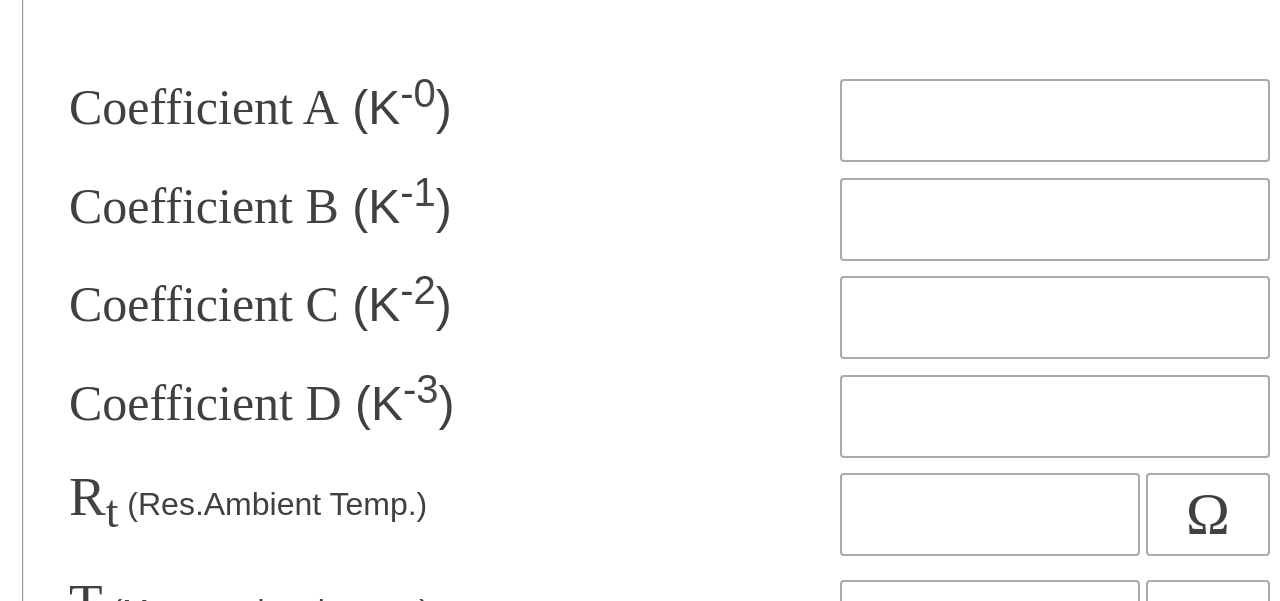
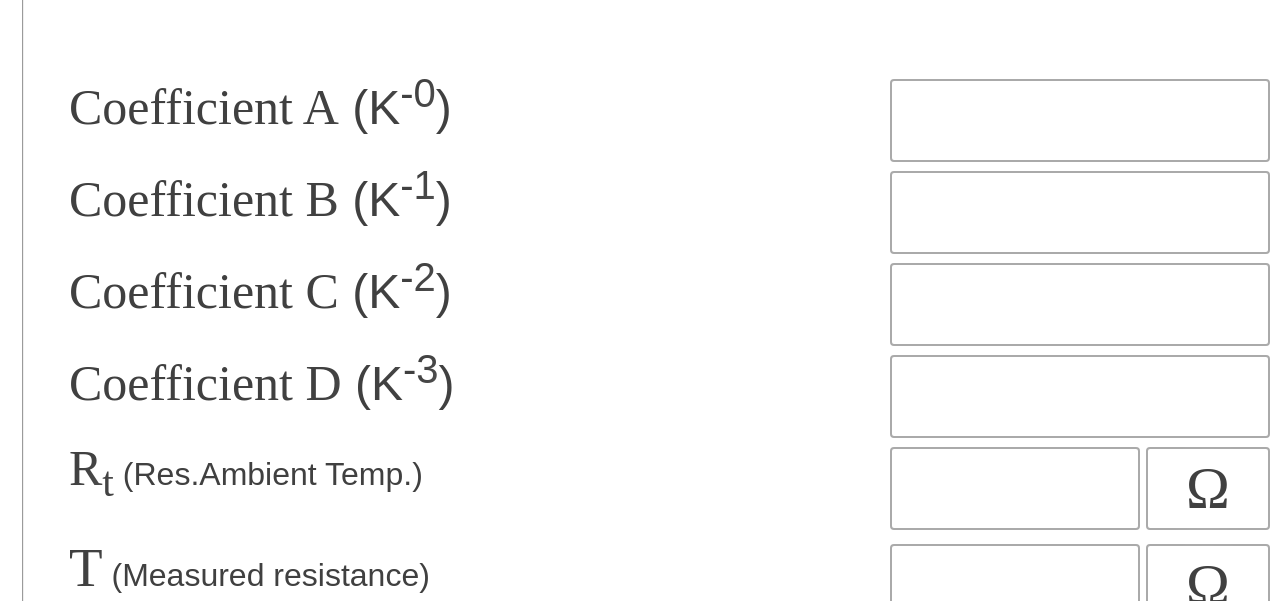
Before and after one commit to mayur4535/test, a website: page index.html in a window 1280 px wide. Shown: the part 199-800 px from the top of the page. Drawn offline with nearby package versions, Linux system fonts and the light colour scheme; a web font is replaced by a local one.

Commit message:
Update index.html

```diff
--- a/index.html
+++ b/index.html
@@ -211,25 +211,25 @@ input[type=checkbox]{
 
 <fieldset><legend><div colspan="2" align="center" height="19">
 <h3>Input</h3></div></legend>
-<label for="r2" style="font-size:50;" >Coefficient A</label><font face="Arial" size="7"> (K<sup>-0</sup>)  </font><input  name="A"  class="intro"  style="position: absolute;   width:430; text-align
-:center;right: 10px;"class="form-control" type="text" />
-<h1 style="font-size:50;"></h1>
+<label for="r2" style="font-size:50;" >Coefficient A</label><font face="Arial" size="7"> (K<sup>-0</sup>)  </font><input  name="A"  class="intro"  style="position: absolute;   width:380; text-align
+:center;right: 10px;"class="form-control" type="number" />
+<h1 style="font-size:40;"></h1>
 
-<label for="r2" style="font-size:50;" >Coefficient B</label><font face="Arial" size="7"> (K<sup>-1</sup>)  </font><input  name="B"  class="intro"  style="position: absolute;   width:430; text-align
-:center;right: 10px;"class="form-control" type="text" />
-<h1 style="font-size:50;"></h1>
+<label for="r2" style="font-size:50;" >Coefficient B</label><font face="Arial" size="7"> (K<sup>-1</sup>)  </font><input  name="B"  class="intro"  style="position: absolute;   width:380; text-align
+:center;right: 10px;"class="form-control" type="number" />
+<h1 style="font-size:40;"></h1>
 
-<label for="r2" style="font-size:50;" >Coefficient C</label><font face="Arial" size="7"> (K<sup>-2</sup>)  </font><input  name="C"  class="intro"  style="position: absolute;   width:430; text-align
-:center;right: 10px;"class="form-control" type="text" />
-<h1 style="font-size:50;"></h1>
-<label for="r2" style="font-size:50;" >Coefficient D</label><font face="Arial" size="7"> (K<sup>-3</sup>)  </font><input  name="D"  class="intro"  style="position: absolute;   width:430; text-align
-:center;right: 10px;"class="form-control" type="text" />
-<h1 style="font-size:50;"></h1>
-<label for="r2" style="font-size:55;" >R<sub>t</sub></label><font face="Arial" size="6"> (Res.Ambient Temp.)  </font><input  name="Rt"  class="intro"  style="position: absolute;   width:300; text-align
-:center;right: 140px;"class="form-control" type="text" /><label align="middle"style="padding: 5px ;  position: absolute;right: 10px;font-size:59px;   border:2px solid #aaa;border-radius:4px;margin:8px 0; width:110px;">&Omega;</label>
-<h1 style="font-size:50;"></h1>
-<label for="r2" style="font-size:55;" >T</label><font face="Arial" size="6"> (Measured resistance)  </font><input  name="R"  class="intro"  style="position: absolute;   width:300; text-align
-:center;right: 140px;"class="form-control" type="text" /><label align="middle"style="padding: 5px ;  position: absolute;right: 10px;font-size:59px;   border:2px solid #aaa;border-radius:4px;margin:8px 0; width:110px;">&Omega;</label>
+<label for="r2" style="font-size:50;" >Coefficient C</label><font face="Arial" size="7"> (K<sup>-2</sup>)  </font><input  name="C"  class="intro"  style="position: absolute;   width:380; text-align
+:center;right: 10px;"class="form-control" type="number" />
+<h1 style="font-size:40;"></h1>
+<label for="r2" style="font-size:50;" >Coefficient D</label><font face="Arial" size="7"> (K<sup>-3</sup>)  </font><input  name="D"  class="intro"  style="position: absolute;   width:380; text-align
+:center;right: 10px;"class="form-control" type="number" />
+<h1 style="font-size:40;"></h1>
+<label for="r2" style="font-size:50;" >R<sub>t</sub></label><font face="Arial" size="6"> (Res.Ambient Temp.)  </font><input  name="Rt"  class="intro"  style="position: absolute;   width:250; text-align
+:center;right: 140px;"class="form-control" type="number" /><label align="middle"style="padding: 5px ;  position: absolute;right: 10px;font-size:59px;   border:2px solid #aaa;border-radius:4px;margin:8px 0; width:110px;">&Omega;</label>
+<h1 style="font-size:45;"></h1>
+<label for="r2" style="font-size:55;" >T</label><font face="Arial" size="6"> (Measured resistance)  </font><input  name="R"  class="intro"  style="position: absolute;   width:250; text-align
+:center;right: 140px;"class="form-control" type="number" /><label align="middle"style="padding: 5px ;  position: absolute;right: 10px;font-size:59px;   border:2px solid #aaa;border-radius:4px;margin:8px 0; width:110px;">&Omega;</label>
 <h1 style="font-size:80;"></h1>
 </fieldset>
 <h1 style="font-size:80;"></h1>
```
